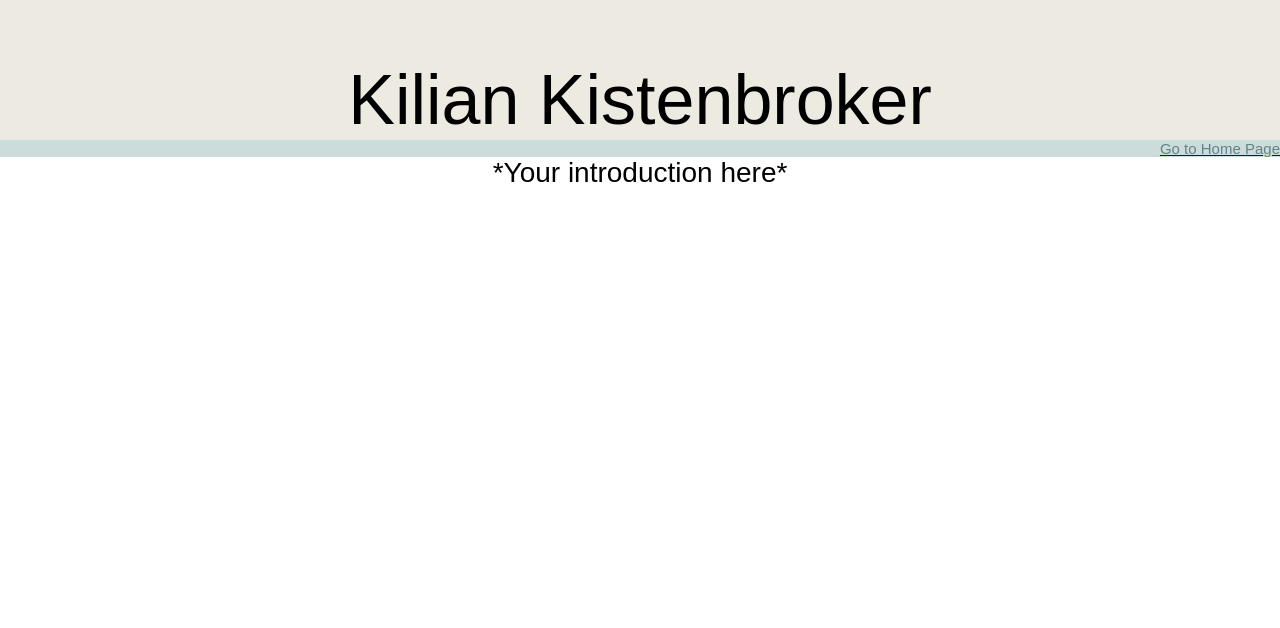
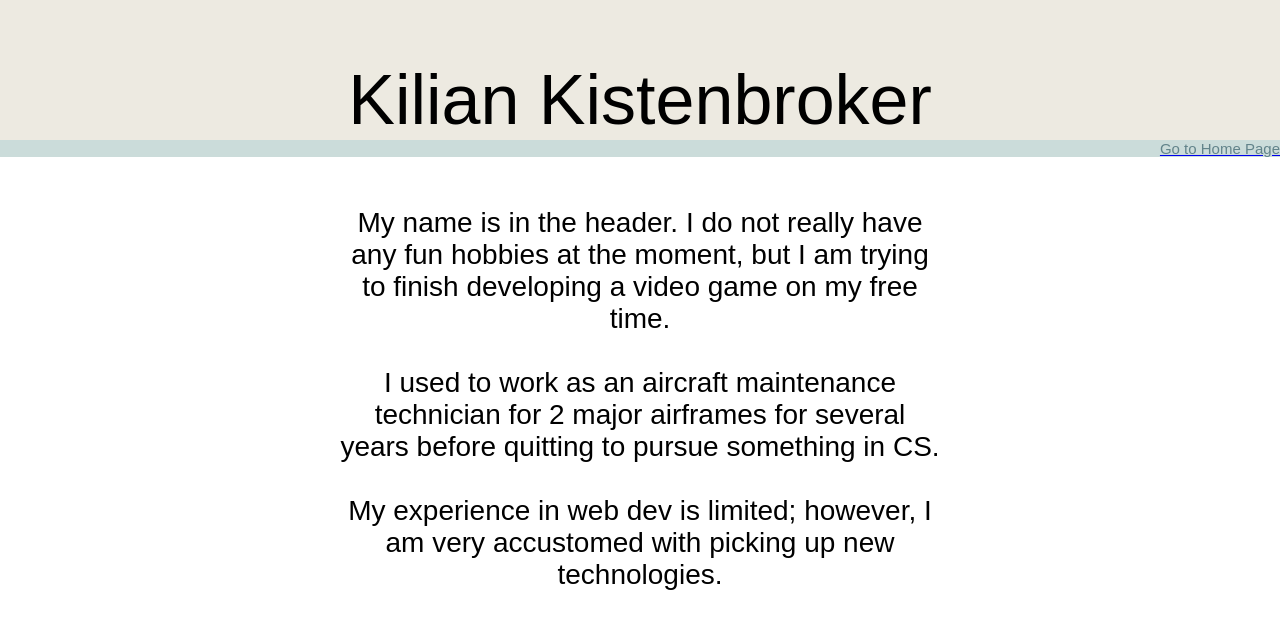
Before and after one commit to sfsu-joseo/csc648-848-05-sw-engineering-spring-2023-T04, a React (Create React App) app in the folder Milestones/M1/ThrowawayPrototype/cs648-team4/: page /kilian in a window 1280 px wide. Shown: the top 628 px of the page. Built offline with nearby package versions, Linux system fonts and the light colour scheme.

Commit message:
updated kilian's about page

```diff
--- a/Milestones/M1/ThrowawayPrototype/cs648-team4/src/components/pages/Kilian.js
+++ b/Milestones/M1/ThrowawayPrototype/cs648-team4/src/components/pages/Kilian.js
@@ -11,7 +11,35 @@ export default function Kilian(){
         <Link to='/'>
             <h1 className="redirect">Go to Home Page</h1>
         </Link>
-        <p>*Your introduction here*</p>
+        <p style={{width : "600px", paddingTop : "50px", marginLeft: "50%", transform: "translate(-50%, 0)"}}>
+            <div>
+                My name is in the header. I do
+                not really have any fun hobbies
+                at the moment, but I am trying
+                to finish developing a video game
+                on my free time.
+            </div>
+
+            <br></br>
+
+            <div>
+                I used to work as an aircraft maintenance
+                technician for 2 major airframes for
+                several years before quitting to pursue something
+                in CS.
+            </div>
+
+            <br></br>
+
+            <div>
+                My experience in web dev is limited; however,
+                I am very accustomed with picking up new
+                technologies.
+            </div>
+
+
+
+        </p>
         </div>
         </>
         );
```
